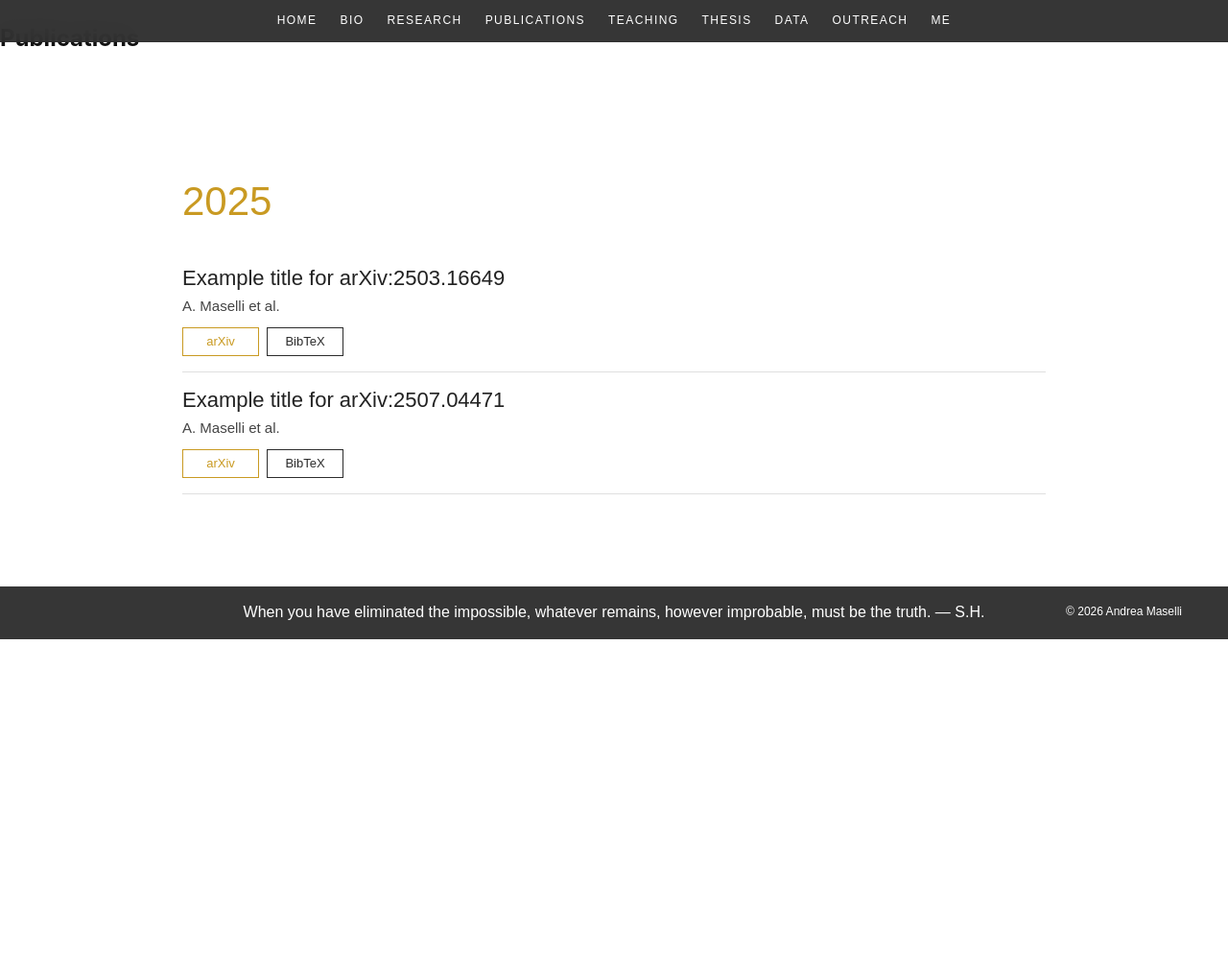
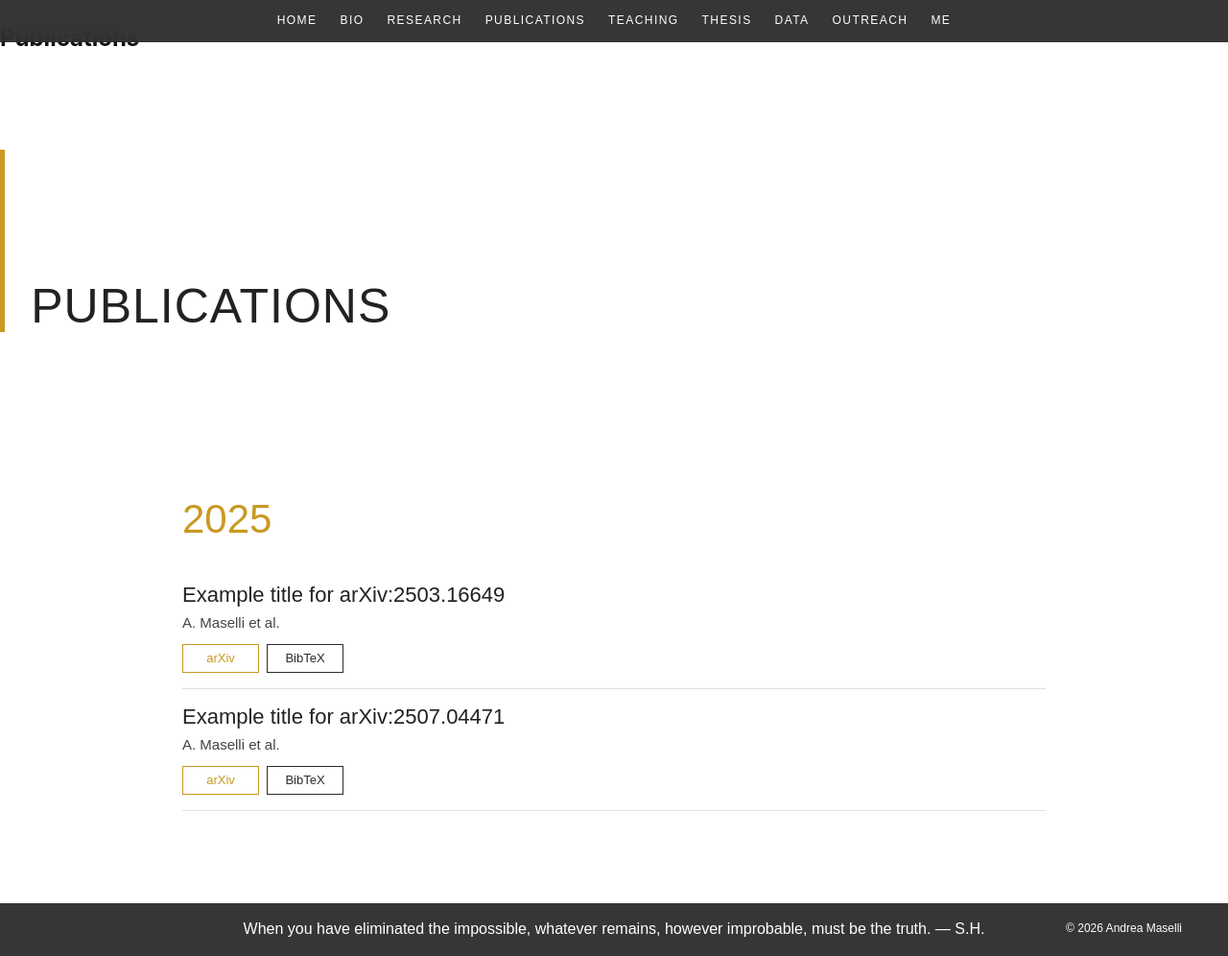
Before and after one commit to masellia/andreamaselli.github.io, a Jekyll site: the page built from pages/publications.md, in a window 1280 px wide and 996 px high. Shown: the whole window at 96% size. Built offline with Jekyll 4.4.1, drawn with Linux system fonts in a browser that asks for light colours; some web fonts are replaced.

Commit message:
publications added

```diff
--- a/assets/css/main.css
+++ b/assets/css/main.css
@@ -473,25 +473,45 @@ body {
   cursor: pointer;
 }
 
-.pub-actions button {
-  min-width: 80px;
-  height: 30px;
+.pub-actions a:hover {
+  background: var(--accent);
+  color: white;
+}
 
-  border: 1px solid rgb(44,44,44);
-  background: transparent;
-  color: rgb(44,44,44);
-
-  font-family: "DINLight", sans-serif;
-  font-size: 13px;
-
-  display: inline-flex;
-  align-items: center;
-  justify-content: center;
-
-  cursor: pointer;
+.pub-actions button:hover {
+  background: rgb(44,44,44);
+  color: white;
 }
 
 .pub-status {
   font-size: 13px;
   color: #777777;
 }
+
+/* ===================================== */
+/* STANDARD PAGE HEADER                  */
+/* ===================================== */
+
+.page-header {
+  display: flex;
+  align-items: flex-end;
+  gap: 1.7rem;
+
+  margin-top: 6rem;
+  margin-bottom: 4rem;
+}
+
+.page-header-line {
+  width: 5px;
+  height: 190px;
+  background: var(--accent);
+}
+
+.page-header-title {
+  font-family: "DINBoldCond", sans-serif;
+  font-size: 50px;
+  font-weight: 400;
+  line-height: 1.05;
+  letter-spacing: 0.02em;
+  color: #222222;
+}
--- a/pages/publications.md
+++ b/pages/publications.md
@@ -3,6 +3,15 @@ layout: page
 title: Publications
 permalink: /publications/
 ---
+
+<div class="page-header">
+  <div class="page-header-line"></div>
+
+  <div class="page-header-title">
+    PUBLICATIONS
+  </div>
+</div>
+
 
 <section class="publications-page">
 
```
Also changed, not shown: 1 other file.
